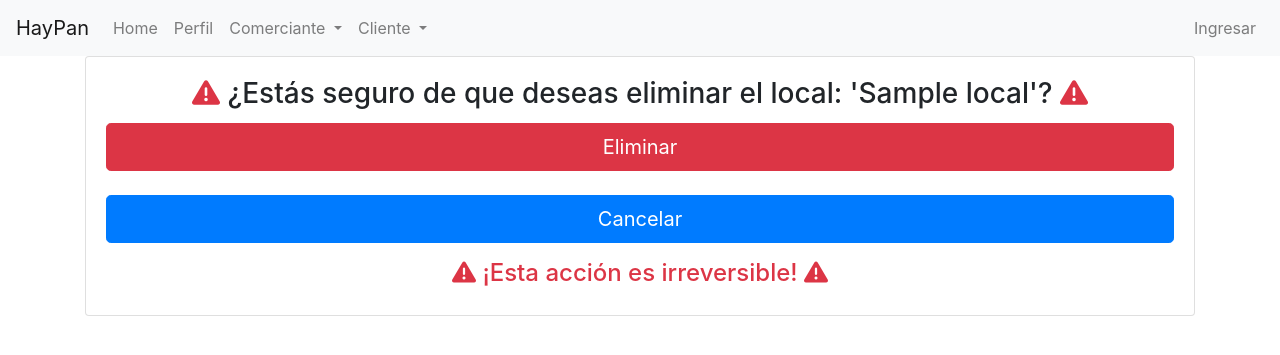
After one commit to Rallende1107/Proyecto_Titulo, a Django app: page /local/1/delete/ in a window 1280 px wide. The commit adds this page. Shown: the top 355 px of the page. Run offline with Django 5.2, Linux system fonts and the light colour scheme; tables that the repository leaves empty hold one stand-in row (values such as "Sample post"); some libraries are stand-ins or nearby versions.

Commit message:
producto Add, update, delete, local, update, delete
producto Add, update, delete, local, update, delete

```diff
--- a/apps/haypan/models.py
+++ b/apps/haypan/models.py
@@ -109,6 +109,11 @@ class Producto(models.Model):
 
     def __str__(self):
         return self.nombre
+    def get_imagen_url(self):
+            if self.imagen:
+                return self.imagen.url
+            else:
+                return None
 
     class Meta:
         db_table = 'Producto'
--- a/apps/haypan/urls.py
+++ b/apps/haypan/urls.py
@@ -32,12 +32,11 @@ urlpatterns = [
         views.LoginView.as_view(),
         name='login'
         ),
-    # path(
-    #     'logout/',
-    #     LogoutView.as_view(),
-    #     name='logout'),
-
-path('logout/', views.salir, name='salir'),
+        path(
+            'logout/',
+            views.salir,
+            name='salir'
+        ),
 
     # Local
     path(
@@ -51,22 +50,17 @@ path('logout/', views.salir, name='salir'),
         views.LocalUpdateView.as_view(),
         name='local_update'
         ),
-    # path(
-    #     'local/<int:pk>/delete/',
-    #     views.LocalCreateView.as_view(),
-    #     name='local_Delete'
-    #     ),
+    path(
+        'local/<int:pk>/delete/',
+        views.LocalLDeleteView.as_view(),
+        name='local_delete'
+        ),
     path(
         'local/list/',
         views.LocalListView.as_view(),
         name='local_list'
         ),
 
-    # path(
-    #     'local/<int:pk>/detail/',
-    #     views.LocalCreateView.as_view(),
-    #     name='local_Detail'
-    #     ),
 
 
     path(
@@ -74,27 +68,22 @@ path('logout/', views.salir, name='salir'),
         views.ProductoCreateView.as_view(),
         name='producto_add'
         ),
-    #     path(
-    #     'producto/list/',
-    #     views.ProductoCreateView.as_view(),
-    #     name='producto_list'
-    #     ),
+        path(
+        'producto/list/',
+        views.ProductoListView.as_view(),
+        name='producto_list'
+        ),
 
-    # path(
-    #     'producto/<int:pk>/update/',
-    #     views.ProductoCreateView.as_view(),
-    #     name='producto_update'
-    #     ),
-    # path(
-    #     'producto/<int:pk>/datail/',
-    #     views.ProductoCreateView.as_view(),
-    #     name='producto_detail'
-    #     ),
-    # path(
-    #     'producto/<int:pk>/delete/',
-    #     views.ProductoCreateView.as_view(),
-    #     name='producto_delete'
-    #     ),
+    path(
+        'producto/<int:pk>/update/',
+        views.ProductoUpdateView.as_view(),
+        name='producto_update'
+        ),
 
-    # path('translator/<int:pk>/update/', views.TranslatorUpdateView.as_view(), name='TranslatorUpdate'),
+    path(
+        'producto/<int:pk>/delete/',
+        views.ProductoDeleteView.as_view(),
+        name='producto_delete'
+        ),
+
 ]
--- a/apps/haypan/views.py
+++ b/apps/haypan/views.py
@@ -87,15 +87,11 @@ class LocalCreateView(LoginRequiredMixin, CreateView):
     template_name = "p_add.html"
     form_class = LocalForm
     success_url = reverse_lazy ("local_list")
-    cancel_url = reverse_lazy ("home")
+    cancel_url = reverse_lazy ("local_list")
     title= 'Crear Nuevo Local'
 
     def get_login_url(self):
         return reverse_lazy("login")
-    # def form_valid(self, form):
-    #     # Asignar el comerciante actual como representante del local
-    #     form.instance.representante = self.request.user
-    #     return super().form_valid(form)
 
     def form_valid(self, form):
         # Obtener el ID del usuario logueado
@@ -108,6 +104,7 @@ class LocalCreateView(LoginRequiredMixin, CreateView):
         context = super().get_context_data(**kwargs)
         context['title'] = self.title
         context['cancel_url'] = self.cancel_url
+        context['success_url'] = self.success_url
         return context
 
 class LocalUpdateView(LoginRequiredMixin, UpdateView):
@@ -116,6 +113,9 @@ class LocalUpdateView(LoginRequiredMixin, UpdateView):
     success_url = reverse_lazy ("local_list")
     template_name = "p_add.html"
     title = 'Modificar Local'
+
+    def get_login_url(self):
+        return reverse_lazy("login")
 
     def get_context_data(self, **kwargs):
         context = super().get_context_data(**kwargs)
@@ -133,6 +133,9 @@ class LocalListView(ListView, LoginRequiredMixin):
     addURL = reverse_lazy('local_add')
     homeURL = reverse_lazy('home')
 
+    def get_login_url(self):
+        return reverse_lazy("login")
+
     def get_queryset(self):
         # Filtrar el queryset por el id del usuario logueado
         usuario_id = self.request.user.id
@@ -149,36 +152,79 @@ class LocalListView(ListView, LoginRequiredMixin):
 
         return context
 
+class LocalLDeleteView(DeleteView, LoginRequiredMixin):
+    model = Local
+    template_name = "delete.html"
+    success_url = reverse_lazy("local_list")
+    title = 'Borrar Local'
+
+    def get_login_url(self):
+        return reverse_lazy("login")
+
+    def get_context_data(self, **kwargs):
+        context = super().get_context_data(**kwargs)
+        categoria = self.get_object()  # Obtener la instancia de la marca
+        context['mensaje'] = f"¿Estás seguro de que deseas eliminar el local: '{categoria.nombre}'?"
+        context['mensaje_2'] = "¡Esta acción es irreversible!"
+        context['title'] = self.title
+        context['cancel_url'] = self.success_url
+        return context
+
+
 ##########################################################################################################
 ########################### Locales
 ##########################################################################################################
 
 
 class ProductoListView(ListView):
-    """ Lista de Todos los Locales"""
+    """ Lista de Todos los Productos"""
     model = Producto
     template_name = "List.html"
     context_object_name = 'elementos'
     title = 'Lista de Locales'
     addURL = reverse_lazy('local_Add')
-    homeURL = reverse_lazy('home')
+    homeURL = reverse_lazy('producto_list')
 
     def get_queryset(self):
-        return Local.objects.all()
+        return Producto.objects.all()
 
     def get_context_data(self, **kwargs):
         context = super().get_context_data(**kwargs)
         context['title'] = self.title
         context['addURL'] = self.addURL
         context['homeURL'] = self.homeURL
+        context['success_url'] = reverse_lazy('local_list')
         return context
 
 class ProductoCreateView(LoginRequiredMixin, CreateView):
     model = Producto
     template_name = "p_add.html"
     form_class = ProductoForm
-    success_url = reverse_lazy ("home")
+    success_url = reverse_lazy ("producto_list")
     title= 'Crear Nuevo Producto'
+
+    def get_login_url(self):
+        return reverse_lazy("login")
+
+    def form_valid(self, form):
+
+        return super().form_valid(form)
+
+
+    def get_context_data(self, **kwargs):
+        context = super().get_context_data(**kwargs)
+        context['title'] = self.title
+        context['cancel_url'] = self.success_url
+        context['success_url'] = self.success_url
+        return context
+
+
+class ProductoUpdateView(LoginRequiredMixin, UpdateView):
+    model = Producto
+    form_class = ProductoForm
+    success_url = reverse_lazy ("producto_list")
+    template_name = "p_add.html"
+    title = 'Actualzar Producto'
 
     def get_login_url(self):
         return reverse_lazy("login")
@@ -186,5 +232,25 @@ class ProductoCreateView(LoginRequiredMixin, CreateView):
     def get_context_data(self, **kwargs):
         context = super().get_context_data(**kwargs)
         context['title'] = self.title
+        context['cancel_url'] =  self.success_url
+
+        return context
+
+
+class ProductoDeleteView(DeleteView, LoginRequiredMixin):
+    model = Producto
+    template_name = "delete.html"
+    success_url = reverse_lazy("producto_list")
+    title = 'Borrar Producto'
+
+    def get_login_url(self):
+        return reverse_lazy("login")
+
+    def get_context_data(self, **kwargs):
+        context = super().get_context_data(**kwargs)
+        categoria = self.get_object()  # Obtener la instancia de la marca
+        context['mensaje'] = f"¿Estás seguro de que deseas eliminar el Producto: '{categoria.nombre}'?"
+        context['mensaje_2'] = "¡Esta acción es irreversible!"
+        context['title'] = self.title
         context['cancel_url'] = self.success_url
         return context
--- a/projectoWeb/settings.py
+++ b/projectoWeb/settings.py
@@ -25,7 +25,7 @@ BASE_DIR = Path(__file__).resolve().parent.parent
 SECRET_KEY = os.getenv("SECRET_KEY")
 
 # SECURITY WARNING: don't run with debug turned on in production!
-DEBUG = os.getenv("DEBUG")
+DEBUG = os.getenv("DEBUG") == "True"
 
 
 # ALLOWED_HOSTS = []
@@ -139,7 +139,7 @@ STATICFILES_DIRS = [
 ]
 
 MEDIA_URL = '/media/'
-MEDIA_ROOT = BASE_DIR / 'media'
+MEDIA_ROOT = BASE_DIR / 'media/'
 
 
 # LOGOUT_REDIRECT_URL = '//'
--- a/templates/List_v1.html
+++ b/templates/List_v1.html
@@ -38,7 +38,7 @@
                                         <a href="{% url 'local_update' pk=t.id %}" class="btn btn-warning btn-xs">
                                             <i class="fa-solid fa-pen-to-square"></i>
                                         </a>
-                                        <a href="#" class="btn btn-danger btn-xs">
+                                        <a href="{% url 'local_delete' pk=t.id %}" class="btn btn-danger btn-xs">
                                             <i class="fa-solid fa-trash-can"></i>
                                         </a>
                                     </td>
--- /dev/null
+++ b/templates/delete.html
@@ -0,0 +1,35 @@
+{% extends "./index.html" %}
+
+{% block title %}
+{{title}}
+{% endblock title %}
+{% block content %}
+
+<div class="container">
+    <div class="card">
+        <div class="card-body text-center">
+            <h3 class="card-title">
+                <i class="fas fa-exclamation-triangle  text-danger"></i>
+                {{mensaje}}
+                <i class="fas fa-exclamation-triangle  text-danger"></i>
+            </h3>
+            <form method="post">
+                {% csrf_token %}
+                <div class="d-flex flex-column">
+                    <button type="submit" class="btn btn-danger btn-lg btn-block">Eliminar</button>
+                    <a href="{{cancel_url}}" class="btn btn-primary btn-lg btn-block  mt-4">Cancelar</a>
+                </div>
+                <div class="mt-3">
+                    <h4 class="text-danger">
+                        <i class="fas fa-exclamation-triangle"></i>
+                        {{mensaje_2}}
+                        <i class="fas fa-exclamation-triangle"></i>
+                    </h4>
+                </div>
+            </form>
+        </div>
+    </div>
+</div>
+
+
+{% endblock content %}
--- a/templates/index.html
+++ b/templates/index.html
@@ -37,7 +37,8 @@
                     <div class="dropdown-menu" aria-labelledby="navbarDropdown">
                         <a class="dropdown-item" href="{% url 'Register_Comerciante' %}">Register_Comerciante</a>
                         <div class="dropdown-divider"></div>
-                        <a class="dropdown-item" href="{% url 'producto_add' %}">producto_add</a>
+                        <a class="dropdown-item" href="{% url 'producto_add' %}">Nuevo producto</a>
+                        <a class="dropdown-item" href="{% url 'producto_list' %}">Productos</a>
                         <div class="dropdown-divider"></div>
                         <a class="dropdown-item" href="{% url 'local_add' %}">Nuevo Local</a>
                         <a class="dropdown-item" href="{% url 'local_list' %}">Mis Locales</a>
--- a/templates/p_add.html
+++ b/templates/p_add.html
@@ -32,10 +32,14 @@
                 {{ title }}
                 <i class="fa-solid fa-plus"></i>
             </h2>
+            <a href="{{ success_url }}" class="btn btn-success btn-lg">
+                <i class="fa-solid fa-list"></i> Lista
+            </a>
         </div>
 
         <div class="card-body">
-            <form action="{{ success_url }}" method="post" enctype="multipart/form-data" id="tu_formulario">
+            <form action="" method="post" enctype="multipart/form-data" id="create">
+
                 {% csrf_token %}
 
 
```
Also changed, not shown: templates/List.html (+11 -7 lines).
